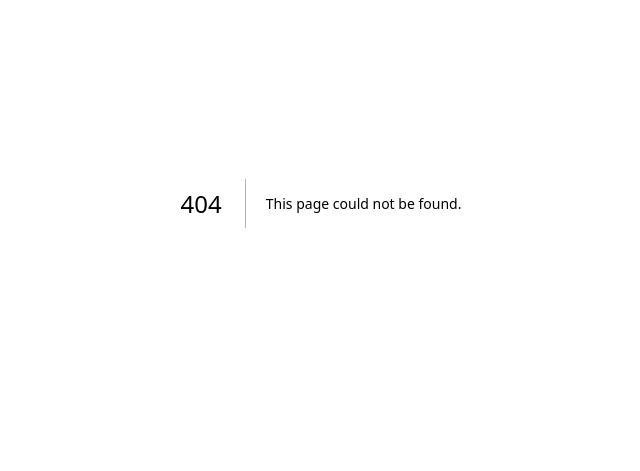
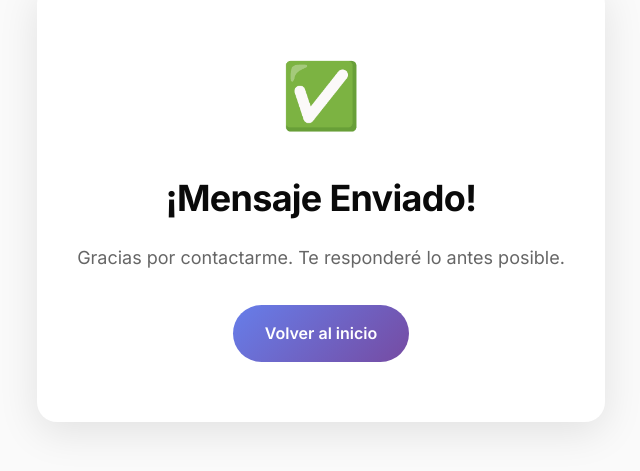
Before and after one commit to kitcar63-prog/portfolio-miguel-quiroga, a Next.js app: page /success in a window 1280 px wide. Before the commit this address had no page. Shown: the part 197-668 px from the top of the page, without its empty margins (319-959 px from the left). Built offline with nearby package versions, Linux system fonts and the light colour scheme.

Commit message:
🔧 Fix: Formulario Netlify compatible con Next.js Runtime + página de éxito

```diff
--- /dev/null
+++ b/src/app/success/page.tsx
@@ -0,0 +1,58 @@
+export default function Success() {
+  return (
+    <div style={{
+      minHeight: '100vh',
+      display: 'flex',
+      alignItems: 'center',
+      justifyContent: 'center',
+      background: '#fafafa'
+    }}>
+      <div style={{
+        textAlign: 'center',
+        maxWidth: '600px',
+        padding: '60px 40px',
+        background: 'white',
+        borderRadius: '20px',
+        boxShadow: '0 10px 40px rgba(0, 0, 0, 0.1)'
+      }}>
+        <div style={{
+          fontSize: '64px',
+          marginBottom: '24px'
+        }}>
+          ✅
+        </div>
+        <h1 style={{
+          fontSize: '36px',
+          fontWeight: '700',
+          color: '#0a0a0a',
+          marginBottom: '16px',
+          letterSpacing: '-0.02em'
+        }}>
+          ¡Mensaje Enviado!
+        </h1>
+        <p style={{
+          fontSize: '18px',
+          color: '#666',
+          marginBottom: '32px'
+        }}>
+          Gracias por contactarme. Te responderé lo antes posible.
+        </p>
+        <a
+          href="/"
+          style={{
+            display: 'inline-block',
+            padding: '16px 32px',
+            background: 'linear-gradient(135deg, #667eea 0%, #764ba2 100%)',
+            color: 'white',
+            textDecoration: 'none',
+            borderRadius: '50px',
+            fontWeight: '600',
+            transition: 'all 0.3s ease'
+          }}
+        >
+          Volver al inicio
+        </a>
+      </div>
+    </div>
+  );
+}
```
Also changed, not shown: public/contact-form.html (added, +13 -0 lines), src/app/page.tsx (+7 -2 lines).
